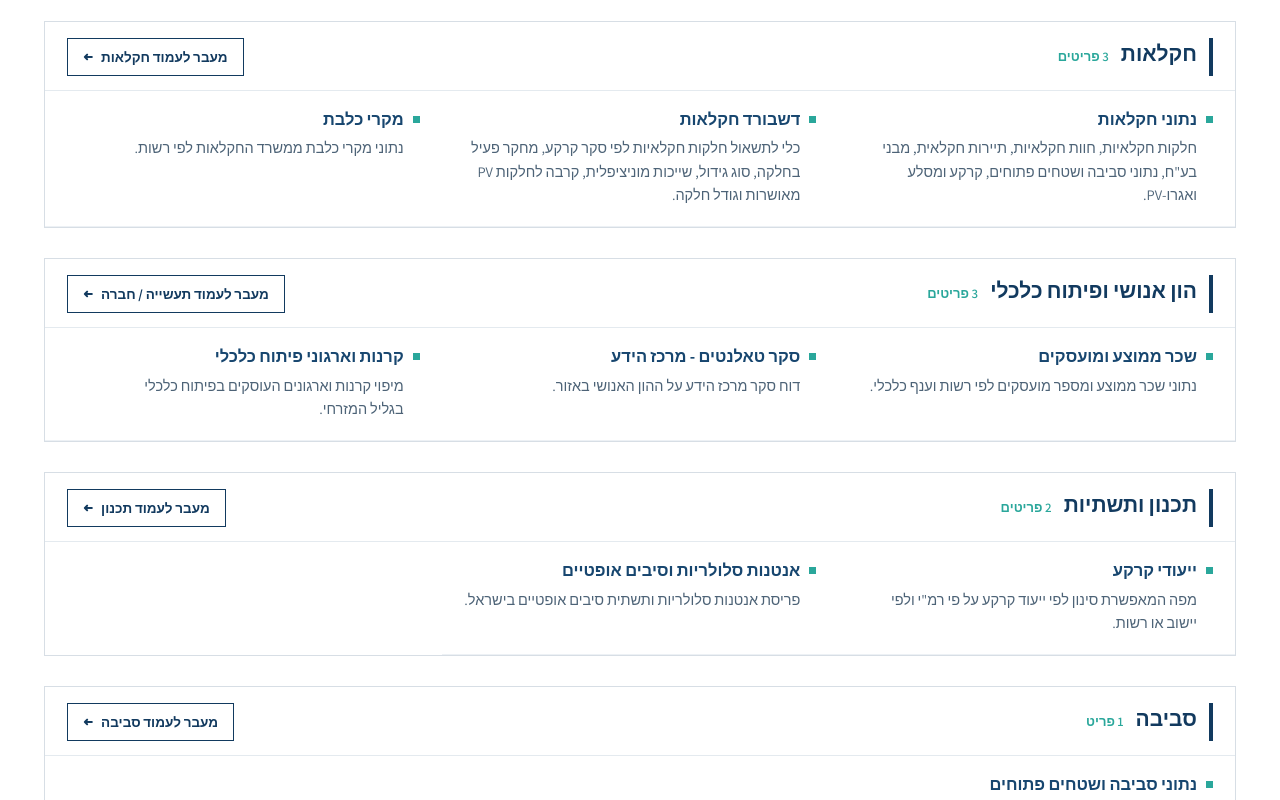
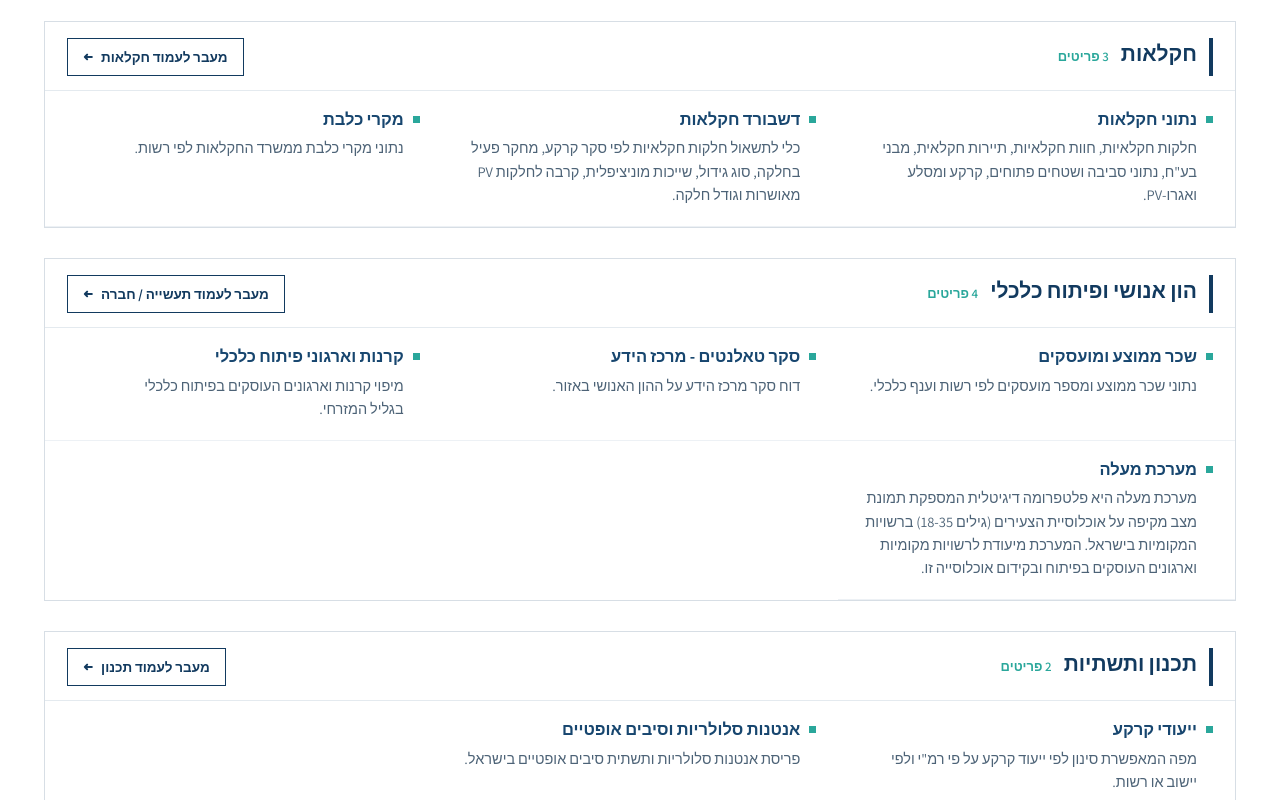
Before and after one commit to ofekswisa/north-insight-index, a plain HTML site: page index.html in a window 1280 px wide. Shown: the part 672-1472 px from the top of the page. Drawn offline with Linux system fonts and the light colour scheme.

Commit message:
added מערכת מעלה to the index

```diff
--- a/index.html
+++ b/index.html
@@ -192,11 +192,13 @@ var TOPICS = [
   { id: 't2', name: 'הון אנושי ופיתוח כלכלי', tab: 'מעבר לעמוד תעשייה / חברה', page: 'תעשיה', items: [
     { id: 'i4', title: 'שכר ממוצע ומועסקים', detail: 'נתוני שכר ממוצע ומספר מועסקים לפי רשות וענף כלכלי.' },
     { id: 'i5', title: 'סקר טאלנטים - מרכז הידע', detail: 'דוח סקר מרכז הידע על ההון האנושי באזור.' },
-    { id: 'i6', title: 'קרנות וארגוני פיתוח כלכלי', detail: 'מיפוי קרנות וארגונים העוסקים בפיתוח כלכלי בגליל המזרחי.' }
+    { id: 'i6', title: 'קרנות וארגוני פיתוח כלכלי', detail: 'מיפוי קרנות וארגונים העוסקים בפיתוח כלכלי בגליל המזרחי.' },
+     { id: 'i22', title: 'מערכת מעלה', detail: 'מערכת מעלה היא פלטפרומה דיגיטלית  המספקת תמונת מצב מקיפה על אוכלוסיית הצעירים (גילים 18-35) ברשויות המקומיות בישראל. המערכת מיעודת לרשויות מקומיות וארגונים העוסקים בפיתוח ובקידום אוכלוסייה זו.'}
   ]},
   { id: 't4', name: 'תכנון ותשתיות', tab: 'מעבר לעמוד תכנון', page: 'תכנון', items: [
     { id: 'i10', title: 'ייעודי קרקע', detail: 'מפה המאפשרת סינון לפי ייעוד קרקע על פי רמ"י ולפי יישוב או רשות.' },
-    { id: 'i11', title: 'אנטנות סלולריות וסיבים אופטיים', detail: 'פריסת אנטנות סלולריות ותשתית סיבים אופטיים בישראל.' }
+    { id: 'i11', title: 'אנטנות סלולריות וסיבים אופטיים', detail: 'פריסת אנטנות סלולריות ותשתית סיבים אופטיים בישראל.' },
+
   ]},
   { id: 't5', name: 'סביבה', tab: 'מעבר לעמוד סביבה', page: 'סביבה', items: [
     { id: 'i12', title: 'נתוני סביבה ושטחים פתוחים', detail: 'שטחי שריפות ביערות, חלקות בעיבוד משמר, מבני בע"ח, שמורות יער, חטיבות נוף, קרקע ומסלע, סקר טבע עירוני, תצורת צומח ושימושי קרקע.' }
```
